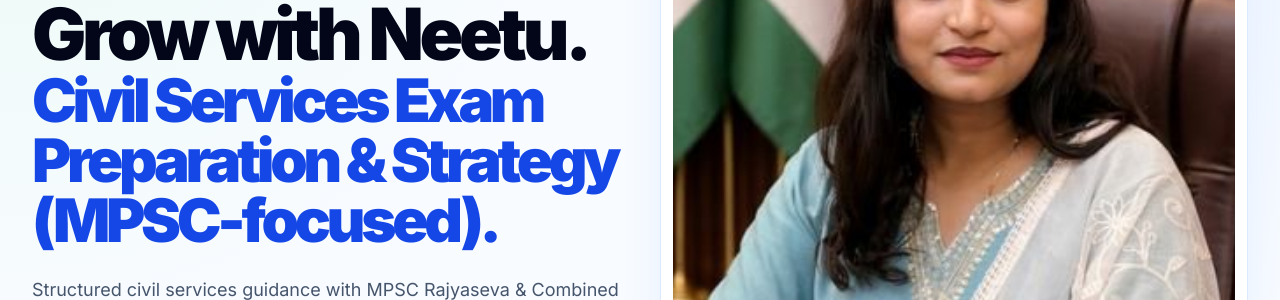
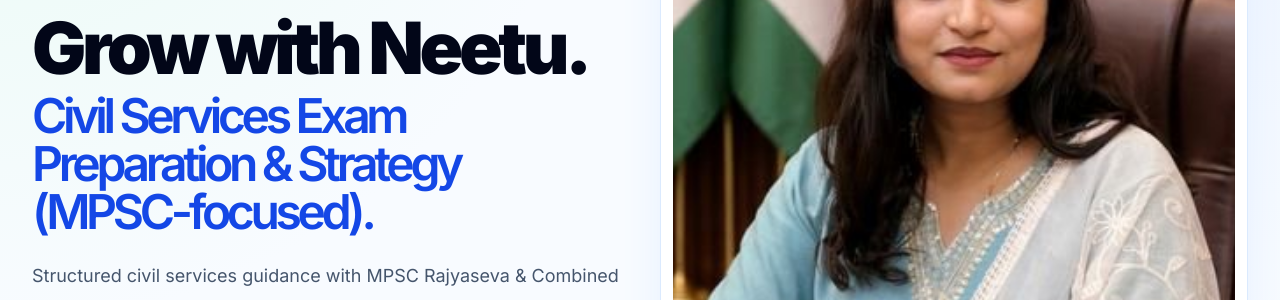
Before and after one commit to rishabh625/grow-with-neetu, a Next.js app: page / in a window 1280 px wide. Shown: the part 348-648 px from the top of the page. Built offline with nearby package versions, Linux system fonts and the light colour scheme; no server answers.

Commit message:
feat: update homepage heading styles for improved readability and visual hierarchy

```diff
--- a/src/app/page.tsx
+++ b/src/app/page.tsx
@@ -48,9 +48,9 @@
             </div>
             <h1 className="text-5xl font-black tracking-[-0.06em] text-slate-950 md:text-6xl lg:text-7xl">
               Grow with Neetu.
-              <span className="block text-4xl text-blue-700 md:text-5xl lg:text-6xl">
-    Civil Services Exam Preparation & Strategy (MPSC-focused).
-  </span>            </h1>
+              <span className="mt-2 block text-3xl font-semibold text-blue-700 md:text-4xl lg:text-5xl">
+  Civil Services Exam Preparation & Strategy (MPSC-focused).
+</span>           </h1>
             <p className="mt-6 max-w-2xl text-lg leading-8 text-slate-600">
               Structured civil services guidance with MPSC Rajyaseva & Combined Exams as the main focus. Featuring PYQ-based
               analysis, high-yield notes, CSAT tricks, and step-by-step Prelims & Mains strategies.
```
